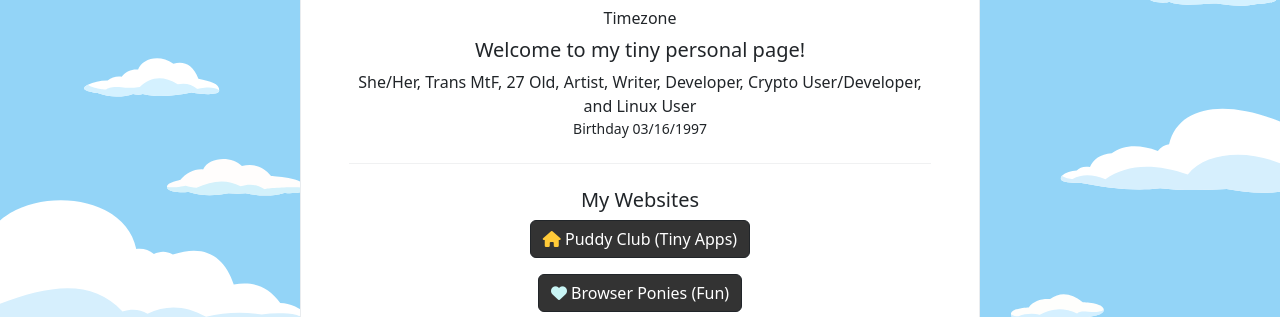
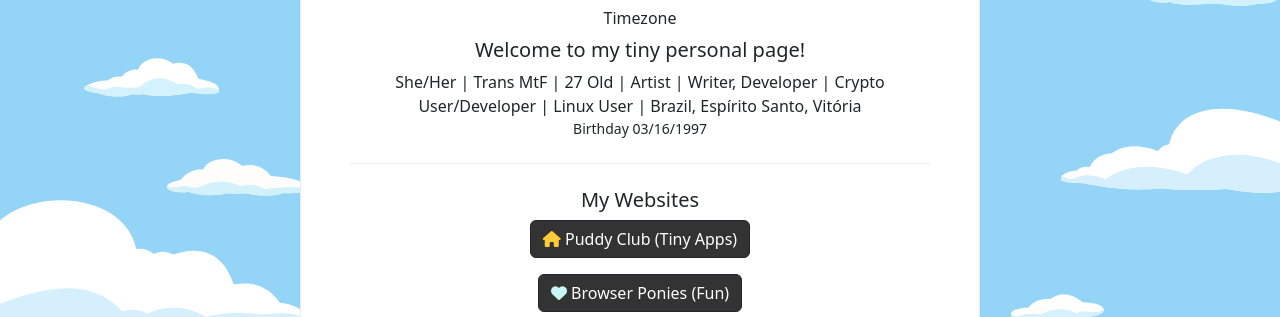
Before and after one commit to JasminDreasond/JasminDreasond, a plain HTML site: page index.html in a window 1280 px wide. Shown: the part 297-614 px from the top of the page. Drawn offline with nearby package versions, Linux system fonts and the light colour scheme; a script that the page names is missing; a small style sheet from the web is missing.

Commit message:
tiny info

```diff
--- a/index.html
+++ b/index.html
@@ -185,8 +185,8 @@
                                     </div>
                                     <div class="text-center mb-2">Timezone <span id="timezone"></span></div>
                                     <h5 class="text-center">Welcome to my tiny personal page!</h5>
-                                    <div class="text-center">She/Her, Trans MtF, <span id="age">???</span> Old,
-                                        Artist, Writer, Developer, Crypto User/Developer, and Linux User</div>
+                                    <div class="text-center">She/Her | Trans MtF | <span id="age">???</span> Old |
+                                        Artist | Writer, Developer | Crypto User/Developer | Linux User | Brazil, Espírito Santo, Vitória</div>
                                     <div class="text-center small">Birthday 03/16/1997</div>
                                 </div>
                             </div>
```
